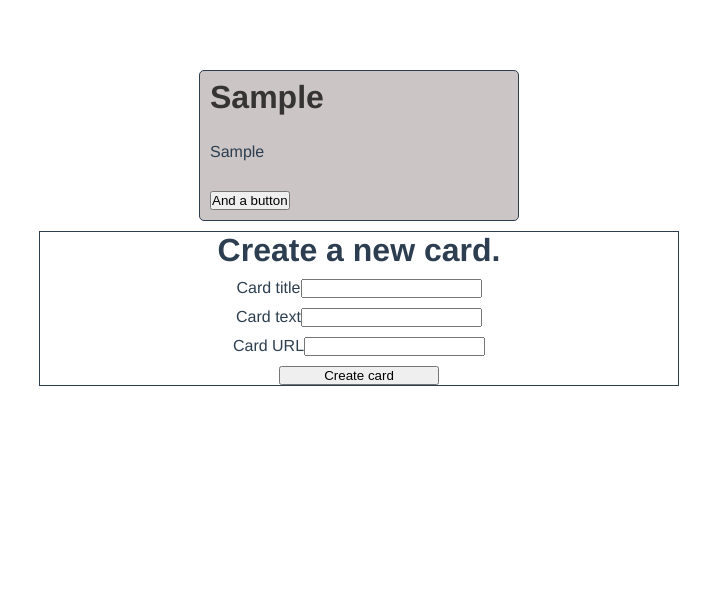
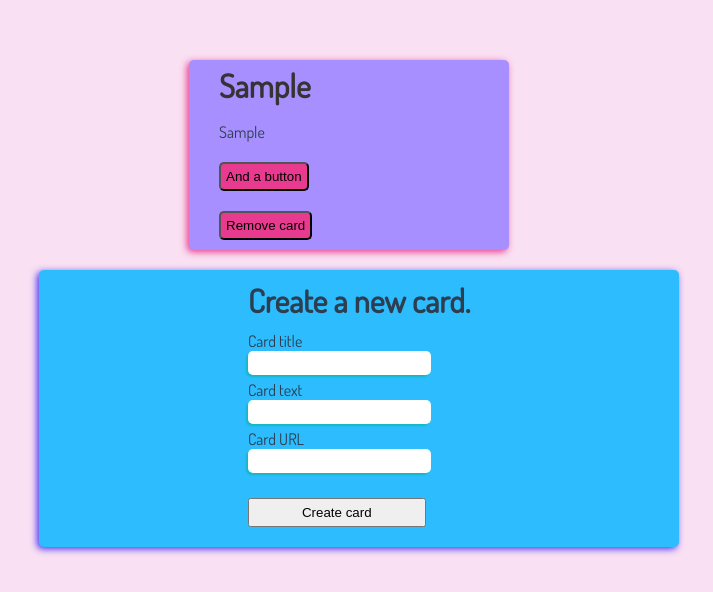
Before and after one commit to JaviVA93/workboard-VUE3, a Vue app: page / in a window 1280 px wide. Both pictures are taken after typing "Sample", "Sample", "Sample" into the empty fields and a click on the button "Create card". Shown: the top 592 px of the page, without its empty margins (281-994 px from the left). Built offline with nearby package versions, Linux system fonts and the light colour scheme.

Commit message:
add/remove behavior & some style

```diff
--- a/package.json
+++ b/package.json
@@ -8,6 +8,7 @@
     "preview": "vite preview"
   },
   "dependencies": {
+    "gsap": "^3.9.1",
     "vue": "^3.2.25"
   },
   "devDependencies": {
--- a/src/App.vue
+++ b/src/App.vue
@@ -1,14 +1,20 @@
 <script setup lang="ts">
 // This starter template is using Vue 3 <script setup> SFCs
 // Check out https://v3.vuejs.org/api/sfc-script-setup.html#sfc-script-setup
-import { onMounted, ref } from 'vue';
+import { onMounted, ref, Ref } from 'vue';
 import Card from "./components/Card.vue";
 import NewCardForm from "./components/NewCardForm.vue";
 
+interface CardInterface {
+  id: string,
+  title: string,
+  text: string,
+  url: string
+}
 
-const cards = ref();
+const cards = ref<CardInterface[]>();
 
-onMounted(()=>{
+onMounted(() => {
   let ls_cards_data = window.localStorage.getItem('cards_data');
   if (ls_cards_data)
     cards.value = JSON.parse(ls_cards_data);
@@ -18,20 +24,34 @@ onMounted(()=>{
 });
 
 function createCard(title: string, text: string, url: string) {
+  cards.value = cards.value || [];
   cards.value.push({
-    id: Math.random().toString(),
+    id: Math.floor(Math.random() * 100000).toString(),
     title: title,
     text: text,
     url: url
   });
   window.localStorage.setItem('cards_data', JSON.stringify(cards.value));
 }
+
+function removeCard(card_id: string) {
+  if (cards.value) {
+    cards.value = cards.value.filter(card => card.id !== card_id);
+    window.localStorage.setItem('cards_data', JSON.stringify(cards.value));
+  }
+}
 </script>
 
 <template>
   <div class="cards-container">
     <div v-for="card in cards" :key="card.id">
-      <Card :title="card.title" :text="card.text" :url="card.url" />
+      <Card
+        @remove-card="removeCard"
+        :id="card.id"
+        :title="card.title"
+        :text="card.text"
+        :url="card.url"
+      />
     </div>
   </div>
   <div class="card-form-container">
@@ -40,13 +60,17 @@ function createCard(title: string, text: string, url: string) {
 </template>
 
 <style>
+@import url('https://fonts.googleapis.com/css2?family=Dosis&display=swap');
 * {
   margin: 0;
   padding: 0;
   box-sizing: border-box;
 }
+body {
+  background-color: #df57bb2e;
+}
 #app {
-  font-family: Avenir, Helvetica, Arial, sans-serif;
+  font-family: 'Dosis', sans-serif;
   -webkit-font-smoothing: antialiased;
   -moz-osx-font-smoothing: grayscale;
   text-align: center;
@@ -56,10 +80,13 @@ function createCard(title: string, text: string, url: string) {
 .cards-container {
   display: grid;
   grid-template-columns: auto auto auto;
+  row-gap: 10px;
+  column-gap: 10px;
   justify-content: center;
+  margin-bottom: 20px;
 }
 .cards-container .card {
-  margin: 10px;
+  height: 100%;
 }
 .card-form-container {
   position: absolute;
--- a/src/components/Card.vue
+++ b/src/components/Card.vue
@@ -1,22 +1,43 @@
 <script setup lang="ts">
+
+import { gsap } from 'gsap';
+
+const cardEmit = defineEmits<{
+  (e: "removeCard", cardId: string): void;
+}>();
+
 const props = defineProps({
-    title: String,
-    text: String,
-    url: String
+  id: String,
+  title: String,
+  text: String,
+  url: String,
 });
 
 function goTo() {
-    console.log('goTo');
-    if (props.url)
-        window.location.href = props.url;
+  console.log("goTo");
+  if (props.url) window.location.href = props.url;
+}
+
+function removeCard() {
+  let tl = gsap.timeline();
+  tl.call(() => {
+    let card = document.querySelector(`.card[card-id="${props.id}"]`);
+    card?.classList.add('to-remove');
+  });
+  tl.to(`.card[card-id="${props.id}"]`, { width: 0, opacity: 0, duration: 0.25, ease: "power3.inOut" });
+  tl.call(() => {
+    if (props.id)
+      cardEmit("removeCard", props.id);
+  });
 }
 </script>
 
 <template>
-  <div class="card">
+  <div class="card" :card-id="props.id">
     <h1>{{ title }}</h1>
     <span>{{ text }}</span>
     <button @click="goTo">And a button</button>
+    <button @click="removeCard">Remove card</button>
   </div>
 </template>
 
@@ -25,18 +46,35 @@ function goTo() {
   display: flex;
   flex-direction: column;
   align-items: flex-start;
-  gap: 30px;
+  gap: 20px;
   width: 25vw;
-  padding: 10px;
-  border: 1px solid;
-  background-color: rgb(204, 197, 197);
+  padding: 10px 30px;
+  border: 0;
+  box-shadow: -2px 2px 7px #e83a8e;
+  background-color: #a78fff;
   border-radius: 5px;
+  overflow: hidden;
 }
 h1 {
   font-size: 2rem;
   line-height: 2rem;
   color: rgb(53, 51, 51);
 }
-span {
+button {
+  padding: 5px;
+  border-radius: 5px;
+  text-align: center;
+  text-decoration: none;
+  background-color: #e83a8e;
+}
+
+.to-remove h1 {
+  opacity: 0;
+}
+.to-remove span {
+  opacity: 0;
+}
+.to-remove button {
+  opacity: 0;
 }
 </style>
--- a/src/components/NewCardForm.vue
+++ b/src/components/NewCardForm.vue
@@ -1,25 +1,40 @@
 <script setup lang="ts">
- const emit = defineEmits<{
-    (e: 'createCard', title: string, text: string, url: string): void
+const cardFormEmit = defineEmits<{
+  (e: "createCard", title: string, text: string, url: string): void;
 }>();
 
 function createCard() {
-  let title = (<HTMLInputElement>document.querySelector(".new-card-form .form-title input")).value;
-  let text = (<HTMLInputElement>document.querySelector(".new-card-form .form-text input")).value;
-  let url = (<HTMLInputElement>document.querySelector(".new-card-form .form-url input")).value;
-  emit('createCard', title, text, url);
+  let title = (<HTMLInputElement>(
+    document.querySelector(".new-card-form .form-title input")
+  )).value;
+  title = (title === '') ? 'title not set' : title;
+  let text = (<HTMLInputElement>(
+    document.querySelector(".new-card-form .form-text input")
+  )).value;
+  text = (text === '') ? 'text not set' : text;
+  let url = (<HTMLInputElement>(
+    document.querySelector(".new-card-form .form-url input")
+  )).value;
+  url = (url === "") ? "https://www.youtube.com/watch?v=dQw4w9WgXcQ" : url;
+
+  console.log([title, text, url])
+  cardFormEmit("createCard", title, text, url);
   clearInputs();
 }
+
 function clearInputs() {
-    let inputs = document.querySelectorAll<HTMLInputElement>('.new-card-form input');
-    inputs.forEach(input => {
-        input.value = '';
+  let inputs = document.querySelectorAll<HTMLInputElement>(
+    ".new-card-form input"
+  );
+  inputs.forEach((input) => {
+    input.value = "";
   });
 }
 </script>
 
 <template>
   <div class="new-card-form">
+    <div>
       <h1>Create a new card.</h1>
       <div class="form-title">
         <span>Card title</span>
@@ -35,7 +50,9 @@ function clearInputs() {
       </div>
       <button @click="createCard">Create card</button>
     </div>
+  </div>
 </template>
+
 <style scoped>
 .new-card-form {
   display: flex;
@@ -43,9 +60,43 @@ function clearInputs() {
   align-items: center;
   gap: 10px;
   width: 50vw;
-  border: 1px solid;
+  background-color: #2dbdff;
+  border: 0px;
+  border-radius: 5px;
+  box-shadow: -2px 2px 7px #4730f1;
 }
-button {
-  width: 25%;
+.new-card-form h1 {
+  color: #2c3e50;
+  margin: 10px 0;
+}
+.new-card-form > div {
+  display: flex;
+  flex-direction: column;
+  width: fit-content;
+  align-items: flex-start;
+}
+.new-card-form > div > div {
+  display: flex;
+  flex-direction: column;
+  align-items: flex-start;
+}
+.new-card-form > div > div:not(:last-child) {
+  margin-bottom: 5px;
+}
+.new-card-form input {
+  font-family: inherit;
+  font-size: 1.2rem;
+  height: 1.5rem;
+  border: 0;
+  border-radius: 5px;
+  box-shadow: -2px 2px 2px #15b8c4;
+}
+.new-card-form button {
+  display: flex;
+  align-items: center;
+  justify-content: center;
+  margin: 20px 0;
+  padding: 5px;
+  width: 80%;
 }
 </style>
```
Also changed, not shown: 1 other file (tests, documents, lock files or other folders). Lines whose indentation alone changed are shown as unchanged.
